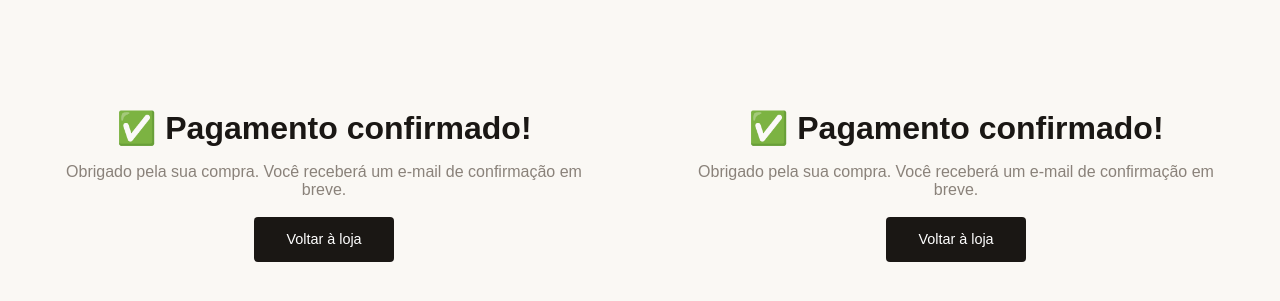
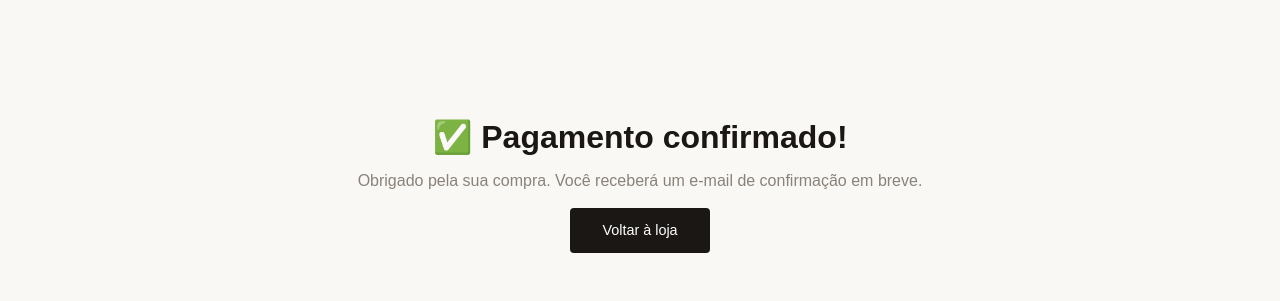
Before and after one commit to Daniellaaraujo/aura-nutri, a website: page public/sucesso.html in a window 1280 px wide. Shown: the part 240-541 px from the top of the page. Drawn offline with Linux system fonts and the light colour scheme.

Commit message:
Remove duplicata do sucesso.html

```diff
--- a/public/sucesso.html
+++ b/public/sucesso.html
@@ -21,27 +21,3 @@
   </div>
 </body>
 </html>
-
-<!DOCTYPE html>
-<html lang="pt-BR">
-<head>
-  <meta charset="UTF-8" />
-  <title>Pagamento confirmado — Aura Nutri</title>
-  <style>
-    body { font-family: sans-serif; display: flex; align-items: center;
-           justify-content: center; min-height: 100vh; background: #FAF8F4; }
-    .box { text-align: center; padding: 3rem; }
-    h1 { font-size: 2rem; color: #1A1714; margin-bottom: 1rem; }
-    p { color: #8A827A; margin-bottom: 2rem; }
-    a { background: #1A1714; color: white; padding: 0.9rem 2rem;
-        border-radius: 0.25rem; text-decoration: none; font-size: 0.9rem; }
-  </style>
-</head>
-<body>
-  <div class="box">
-    <h1>✅ Pagamento confirmado!</h1>
-    <p>Obrigado pela sua compra. Você receberá um e-mail de confirmação em breve.</p>
-    <a href="/">Voltar à loja</a>
-  </div>
-</body>
-</html>
```
